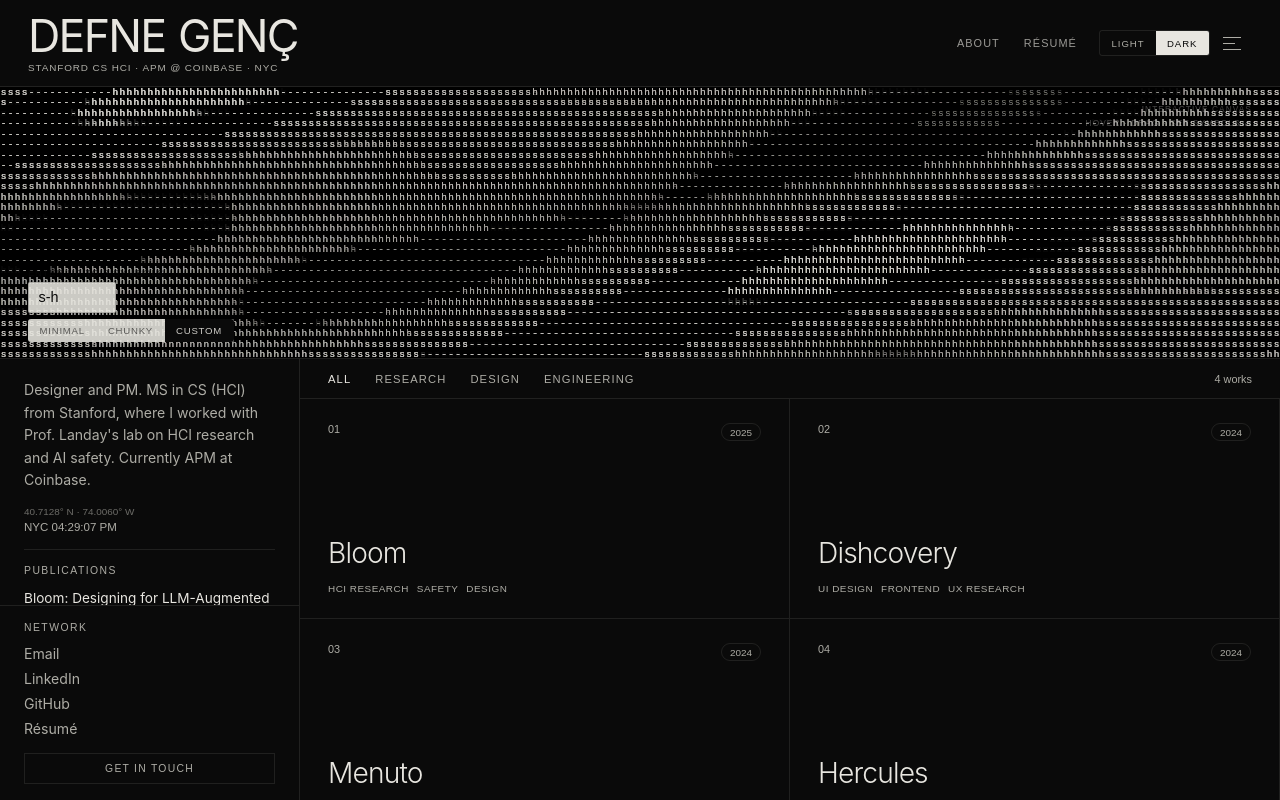
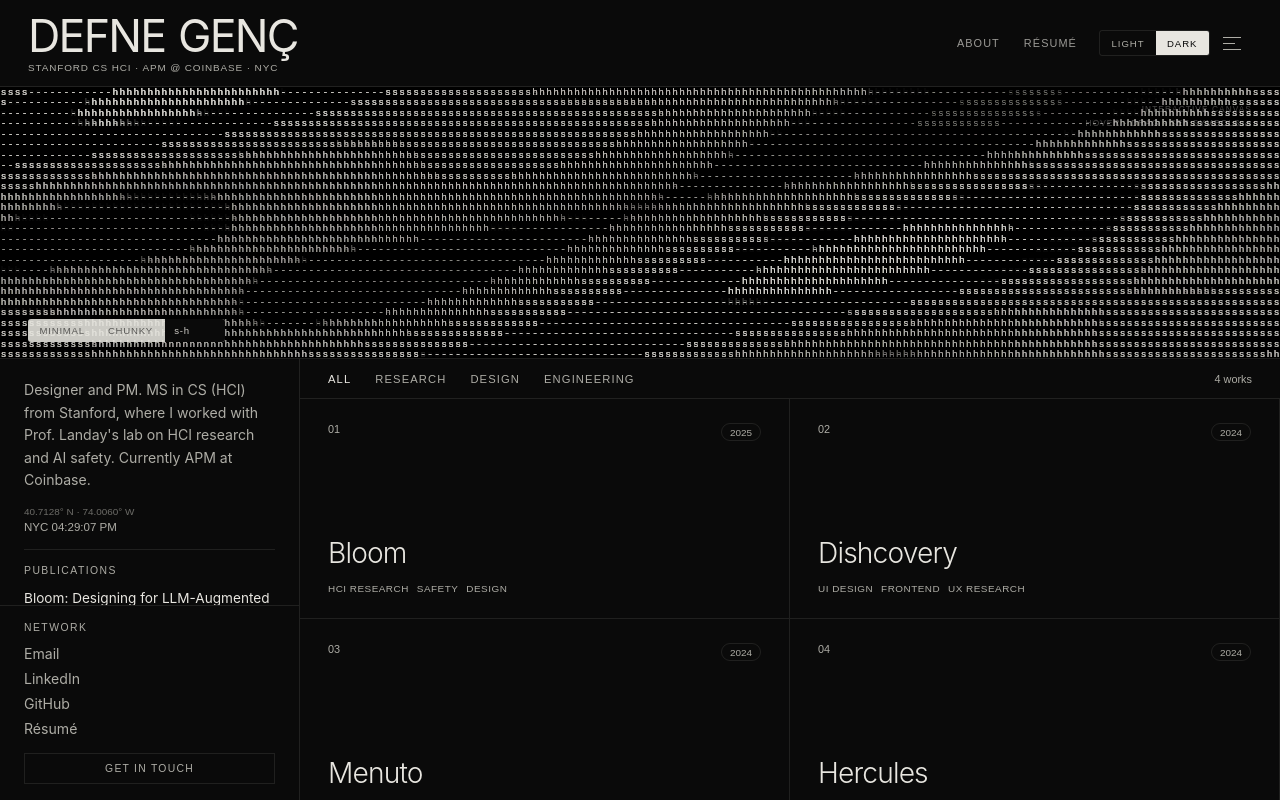
Before and after one commit to defnegenc/portfolio-v2, a Next.js app: page / in a window 1280 px wide. Both pictures are taken after a click on the element "CUSTOM". Built offline with nearby package versions, Linux system fonts and the light colour scheme; a web font is replaced by a local one.

Commit message:
Glitch name animation + inline custom glyph input

```diff
--- a/app/page.tsx
+++ b/app/page.tsx
@@ -3,44 +3,68 @@
 import { useState, useEffect, useRef } from 'react'
 import AsciiCanvas from '@/components/AsciiCanvas'
 
-// ─── Binary Name ──────────────────────────────────────────────────────────────
+// ─── Glitch Name ──────────────────────────────────────────────────────────────
 
-function BinaryName({ text }: { text: string }) {
+const GLITCH_SET = 'ABCDEFGHIJKLMNOPQRSTUVWXYZ0123456789▓▒░█◆■①②③④⑤⑥⑦⑧⑨⑩'
+
+function GlitchName({ text }: { text: string }) {
   const chars = text.split('')
   const refsArr = useRef<(HTMLSpanElement | null)[]>([])
-  const intervals = useRef<(ReturnType<typeof setInterval> | null)[]>(chars.map(() => null))
+  const mainInterval = useRef<ReturnType<typeof setInterval> | null>(null)
+  const isHovered = useRef(false)
 
-  useEffect(() => () => {
-    intervals.current.forEach(id => { if (id) clearInterval(id) })
-  }, [])
+  useEffect(() => () => { if (mainInterval.current) clearInterval(mainInterval.current) }, [])
 
-  const onEnter = (i: number) => {
+  const startGlitch = () => {
+    if (isHovered.current) return
+    isHovered.current = true
+    // Stagger the start of each letter for a wave feel
+    chars.forEach((ch, i) => {
+      if (ch === ' ') return
+      setTimeout(() => {
+        if (!isHovered.current) return
         const el = refsArr.current[i]
         if (!el) return
-    const bin = chars[i].charCodeAt(0).toString(2).padStart(8, '0')
-    let bit = 0
-    intervals.current[i] = setInterval(() => {
-      if (el) el.textContent = bin[bit]
-      bit = (bit + 1) % bin.length
-    }, 75)
+        // Fast initial spin
+        let speed = 35
+        let frame = 0
+        const spin = () => {
+          if (!isHovered.current) { el.textContent = ch; return }
+          el.textContent = GLITCH_SET[Math.floor(Math.random() * GLITCH_SET.length)]
+          frame++
+          // Slow down after a bit for organic feel, then keep rolling
+          speed = frame < 6 ? 35 : frame < 14 ? 55 : 70
+          setTimeout(spin, speed)
+        }
+        spin()
+      }, i * 18) // 18ms stagger between letters
+    })
   }
 
-  const onLeave = (i: number) => {
-    if (intervals.current[i]) { clearInterval(intervals.current[i]!); intervals.current[i] = null }
+  const stopGlitch = () => {
+    isHovered.current = false
+    // Resolve back with a slight cascade
+    chars.forEach((ch, i) => {
+      if (ch === ' ') return
+      setTimeout(() => {
         const el = refsArr.current[i]
-    if (el) el.textContent = chars[i]
+        if (el) el.textContent = ch
+      }, i * 12)
+    })
   }
 
   return (
-    <span style={{ display: 'inline-block', cursor: 'crosshair' }}>
+    <span
+      style={{ display: 'inline-block', cursor: 'crosshair' }}
+      onMouseEnter={startGlitch}
+      onMouseLeave={stopGlitch}
+    >
       {chars.map((ch, i) =>
         ch === ' ' ? (
           <span key={i} style={{ display: 'inline-block', width: '0.28em' }} />
         ) : (
           <span key={i} ref={el => { refsArr.current[i] = el }}
-            style={{ display: 'inline-block' }}
-            onMouseEnter={() => onEnter(i)}
-            onMouseLeave={() => onLeave(i)}>
+            style={{ display: 'inline-block' }}>
             {ch}
           </span>
         )
@@ -88,46 +112,53 @@ function GlyphPicker({ glyphMode, setGlyphMode, customChars, setCustomChars, tog
   const bg = toggleBg ?? 'var(--bg)'
   const fg = toggleFg ?? 'var(--ink)'
 
-  const labels: Record<typeof glyphMode, string> = { default: 'minimal', chunky: 'chunky', custom: 'custom' }
+  const btnBase: React.CSSProperties = {
+    ...mono, fontSize: '0.6rem', textTransform: 'uppercase' as const, letterSpacing: '0.08em',
+    padding: '0.38rem 0.72rem', cursor: 'pointer', userSelect: 'none' as const,
+    transition: 'background 0.15s, color 0.15s',
+  }
 
   return (
-    <div style={{ display: 'flex', flexDirection: mobile ? 'column' : 'column-reverse', gap: '0.4rem', alignItems: 'flex-start' }}>
-      {/* Preset buttons */}
     <div style={{ display: 'flex', background: bg, borderRadius: 3, overflow: 'hidden', border: mobile ? '1px solid var(--hairline)' : 'none' }}>
-        {(['default', 'chunky', 'custom'] as const).map(m => (
-          <span key={m} onClick={() => setGlyphMode(m)} style={{
-            ...mono, fontSize: '0.6rem', textTransform: 'uppercase', letterSpacing: '0.08em',
-            padding: '0.38rem 0.72rem', cursor: 'pointer', userSelect: 'none' as const,
-            background: glyphMode === m ? fg : 'transparent',
-            color: glyphMode === m ? bg : mobile ? 'var(--ink-dim)' : `${toggleFg}99`,
-            transition: 'background 0.15s, color 0.15s',
-          }}>{labels[m]}</span>
-        ))}
-      </div>
-      {/* Custom input — only shown when custom is active */}
-      {glyphMode === 'custom' && (
-        <div style={{ display: 'flex', flexDirection: 'column', gap: '0.25rem' }}>
-          <span style={{ ...mono, fontSize: '0.58rem', textTransform: 'uppercase', letterSpacing: '0.1em', color: mobile ? 'var(--ink-dim)' : fg, opacity: mobile ? 1 : 0.7 }}>
-            Enter up to 3 symbols
-          </span>
+      {/* minimal */}
+      <span onClick={() => setGlyphMode('default')} style={{
+        ...btnBase,
+        background: glyphMode === 'default' ? fg : 'transparent',
+        color: glyphMode === 'default' ? bg : mobile ? 'var(--ink-dim)' : `${toggleFg}99`,
+      }}>minimal</span>
+
+      {/* chunky */}
+      <span onClick={() => setGlyphMode('chunky')} style={{
+        ...btnBase,
+        background: glyphMode === 'chunky' ? fg : 'transparent',
+        color: glyphMode === 'chunky' ? bg : mobile ? 'var(--ink-dim)' : `${toggleFg}99`,
+      }}>chunky</span>
+
+      {/* custom — becomes an input when active */}
+      {glyphMode === 'custom' ? (
         <input
+          autoFocus
           type="text"
           maxLength={3}
           value={customChars}
           onChange={e => setCustomChars(e.target.value)}
           style={{
-              ...mono, fontSize: '0.9rem',
-              background: mobile ? 'transparent' : bg,
-              color: mobile ? 'var(--ink)' : fg,
-              border: mobile ? '1px solid var(--hairline)' : `1px solid ${toggleFg}33`,
-              padding: '0.4rem 0.6rem',
-              width: '5.5rem',
-              borderRadius: 2,
+            ...mono, fontSize: '0.6rem', letterSpacing: '0.08em',
+            background: fg,
+            color: bg,
+            border: 'none',
+            padding: '0.38rem 0.6rem',
+            width: '3.8rem',
+            outline: 'none',
             cursor: 'text',
-              outline: 'none',
           }}
         />
-        </div>
+      ) : (
+        <span onClick={() => setGlyphMode('custom')} style={{
+          ...btnBase,
+          background: 'transparent',
+          color: mobile ? 'var(--ink-dim)' : `${toggleFg}99`,
+        }}>custom</span>
       )}
     </div>
   )
@@ -291,7 +322,7 @@ export default function Home() {
       <div className="name-strip" style={{ flexShrink: 0, display: 'flex', alignItems: 'center', justifyContent: 'space-between', padding: '0.85rem 1.75rem', borderBottom: '1px solid var(--hairline)', background: 'var(--bg)', gap: '1rem' }}>
         <div style={{ display: 'flex', flexDirection: 'column', gap: '0.2rem', minWidth: 0 }}>
           <h1 style={{ fontSize: 'clamp(1.4rem,4vw,2.8rem)', fontWeight: 400, letterSpacing: '-0.04em', lineHeight: 1, color: 'var(--ink)', whiteSpace: 'nowrap' }}>
-            <BinaryName text="DEFNE GENÇ" />
+            <GlitchName text="DEFNE GENÇ" />
           </h1>
           <div className="ns-sub" style={{ ...mono, fontSize: '0.62rem', color: 'var(--ink-dim)', textTransform: 'uppercase', letterSpacing: '0.09em' }}>
             Stanford CS HCI · APM @ Coinbase · NYC
```
Lines whose indentation alone changed are shown as unchanged.
